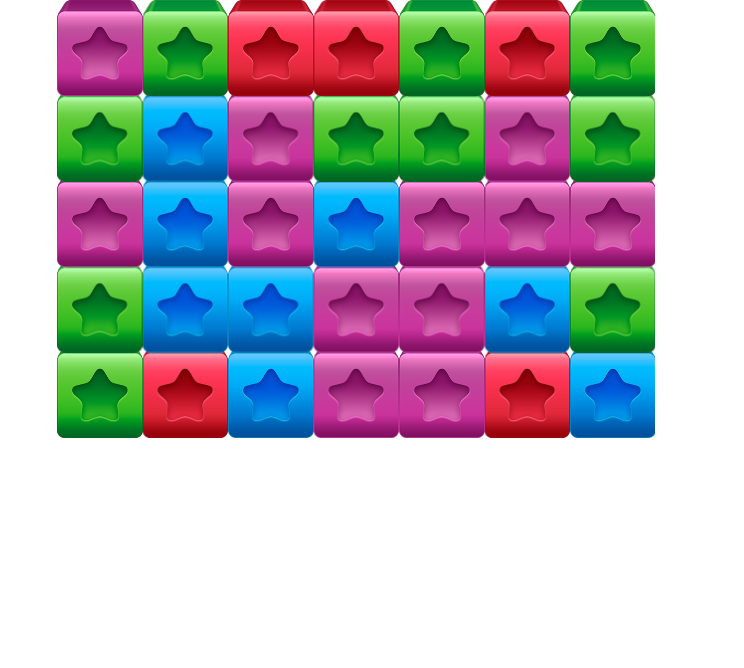
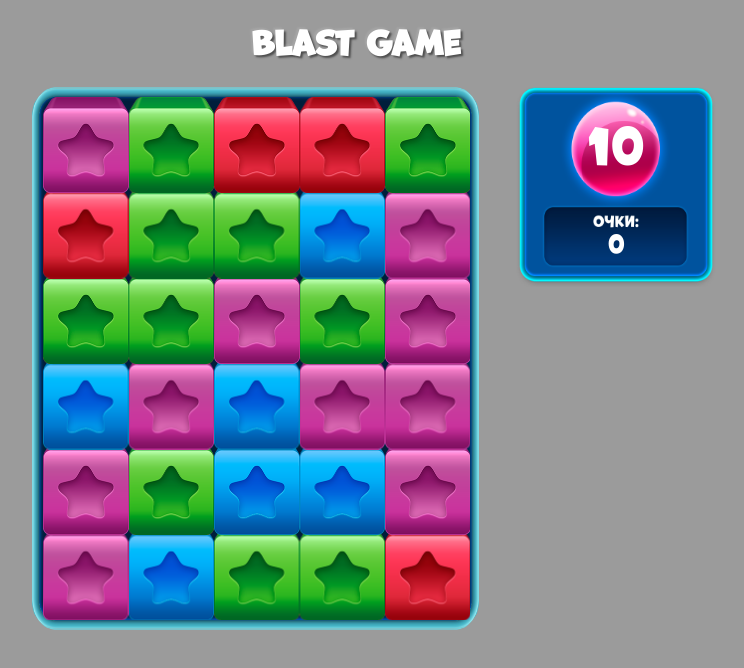
Before and after one commit to Raven-Vitos/BlastGame, a plain HTML site: page Index.html in a window 1280 px wide. Shown: the whole page, without its empty margins (284-1028 px from the left). Drawn offline with Linux system fonts and the light colour scheme.

Commit message:
Add UI and Graphics

```diff
--- a/Index.html
+++ b/Index.html
@@ -7,10 +7,19 @@
     <title>Blast Game</title>
   </head>
   <body>
+    <h1>Blast Game</h1>
     <div id="main">
-        <canvas width="100" height="100" id="viewport"></canvas>
+        <div id="grid">
+            <canvas width="100" height="100" id="viewport"></canvas>
+        </div>
+        <div >
+            <img id="panel" src="Assets/Images/Panel.png" alt="">
+            <p id="step">0</p>
+            <p id="score">0</p>
+        </div>
     </div>
 
+    <script src="Scripts/UI.js"></script>
     <script src="Scripts/Physics.js"></script>
     <script src="Scripts/Helper.js"></script>
     <script src="Scripts/Blocks.js"></script>
--- a/Scripts/GameManager.js
+++ b/Scripts/GameManager.js
@@ -1,10 +1,11 @@
 const Game = {
   scene: undefined,
-  sizeH: 5,
-  sizeW: 7,
+  sizeH: 6,
+  sizeW: 5,
 
   Start: function () {
     this.scene = new Scene(this.sizeH, this.sizeW);
+    UI.init(10)
 
     for (let h = 0; h < this.sizeH; h++) {
       for (let w = 0; w < this.sizeW; w++) {
@@ -26,11 +27,15 @@ const Game = {
   Tick: function (deltaTime) {},
 
   MouseClick: function (x, y) {
+    if (!UI.getStep()) return;
+
     const block = this.scene.getObjectByCoord(x, y);
 
     this.checkRemoveCount(block);
 
     this.reloadGrid();
+
+    this.calcScore();
 
     this.spawnBlocks();
   },
@@ -136,6 +141,18 @@ const Game = {
 
   },
 
+  calcScore: function() {
+    let score = 0
+    for (let w = 0; w < this.scene.width; w++) {
+        for (let h = 0; h < this.scene.height; h++) {
+            const block = this.scene.sceneObjects[h][w];
+            if (block == undefined) score++;
+        }
+    }
+
+    if (score) UI.Update(score);
+  },
+
   spawnBlocks: function() {
     for (let w = 0; w < this.scene.width; w++) {
         let need_blocks = 0;
--- a/Scripts/Scenes.js
+++ b/Scripts/Scenes.js
@@ -81,8 +81,21 @@ class Scene {
   }
 
   convertCoordToIndexes(x, y) {
-    let indexX = Math.ceil(x / (this.blockWidth * this.blockScale)) - 1
-    let indexY = Math.ceil((y + this.offsetY) / (this.blockHeight * this.blockScale)) - 1
+    let indexX = -1
+    let indexY = -1
+
+    for (let h = 0; h < this.height; h++) {
+      for (let w = 0; w < this.width; w++) {
+        const block = this.sceneObjects[h][w];
+        if (block.x <= x && block.x + block.w >= x &&
+            block.y <= y && block.y + block.h >= y) {
+          indexX = block.ix
+          indexY = block.iy
+
+          return {x: indexX, y: indexY}
+        }
+      }
+    }
 
     return {x: indexX, y: indexY}
   }
--- /dev/null
+++ b/Scripts/UI.js
@@ -0,0 +1,30 @@
+const UI = {
+    scoreView: undefined,
+    stepView: undefined,
+
+    score: 0,
+    step: 0,
+
+    init: function(step) {
+        this.step = step
+        this.score = 0
+
+        this.scoreView = document.getElementById("score");
+        this.stepView = document.getElementById("step");
+
+        this.scoreView.innerText = this.score
+        this.stepView.innerText = this.step
+    },
+
+    Update: function(score) {
+        this.score += score
+        this.step --;
+
+        this.scoreView.innerText = this.score
+        this.stepView.innerText = this.step
+    },
+
+    getStep: function() {
+        return this.step;
+    }
+}
--- a/Styles/MainStyle.css
+++ b/Styles/MainStyle.css
@@ -1,6 +1,31 @@
+@font-face {
+    font-family: Marvin;
+    src: url("/Assets/Fonts/Marvin.ttf");
+}
+
+html {
+    font-family: Marvin;
+}
+
 :root, body {
     margin: 0%;
     padding: 0%;
+    background-color: #9b9b9b;
+}
+
+#grid {
+    display: inline;
+    padding: 10px;
+    background-image: url(/Assets/Images/BG.png);
+    background-position: center;
+    background-repeat: no-repeat;
+    background-size: 86% 100%;
+    width: 500px;
+}
+
+#viewport {
+    display: block;
+    margin: auto;
 }
 
 #main {
@@ -8,6 +33,31 @@
     justify-content: center;
 }
 
-#viewport {
+#panel {
+    display: inline;
+    width: 200px;
+    height: 200px;
+}
 
+#step {
+    position: relative;
+    top: -230px;
+    font-size: 50px;
+    text-align: center;
+    color: white;
 }
+
+#score {
+    position: relative;
+    font-size: 25px;
+    top: -233px;
+    text-align: center;
+    color: white;
+}
+
+h1 {
+    text-align: center;
+    color: white;
+    text-shadow: -2px -2px 2px rgba(255, 255, 255, .1),
+    2px 2px 2px rgba(0, 0, 0, .5);
+}
```
Also changed, not shown: Assets/Fonts/Marvin.ttf (added), Assets/Images/BG.png (added), Assets/Images/Panel.png (added).
